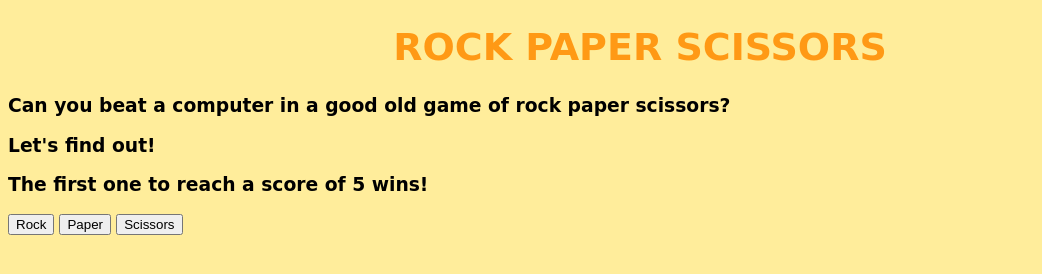
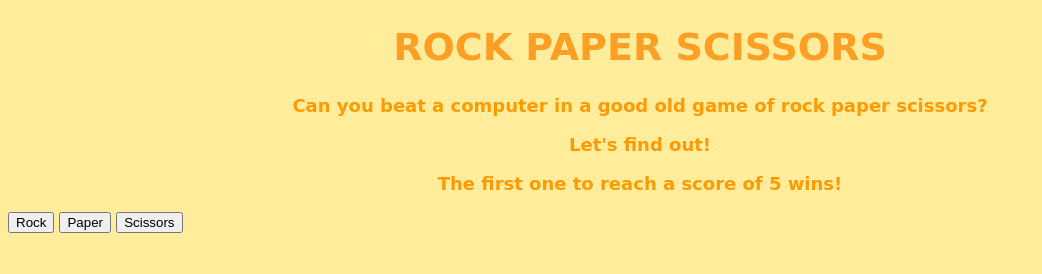
Before and after one commit to vuckoviic/rock-paper-scissors, a plain HTML site: page index.html in a window 1280 px wide. Shown: the whole page, without its empty margins (0-1042 px from the left). Drawn offline with Linux system fonts and the light colour scheme.

Commit message:
Styled h3

```diff
--- a/style.css
+++ b/style.css
@@ -4,8 +4,16 @@ body{
 }
 
 h1{
-    color:rgb(255, 153, 21);
+    color:rgb(253, 159, 36);
     display: flex;
     justify-content: center;
     font-size: 38px;
 }
+
+h3{
+    color:rgb(255, 154, 3);
+    display: flex;
+    justify-content: center;
+    font-size: 18px;
+    margin-top: 5px;
+}
```
